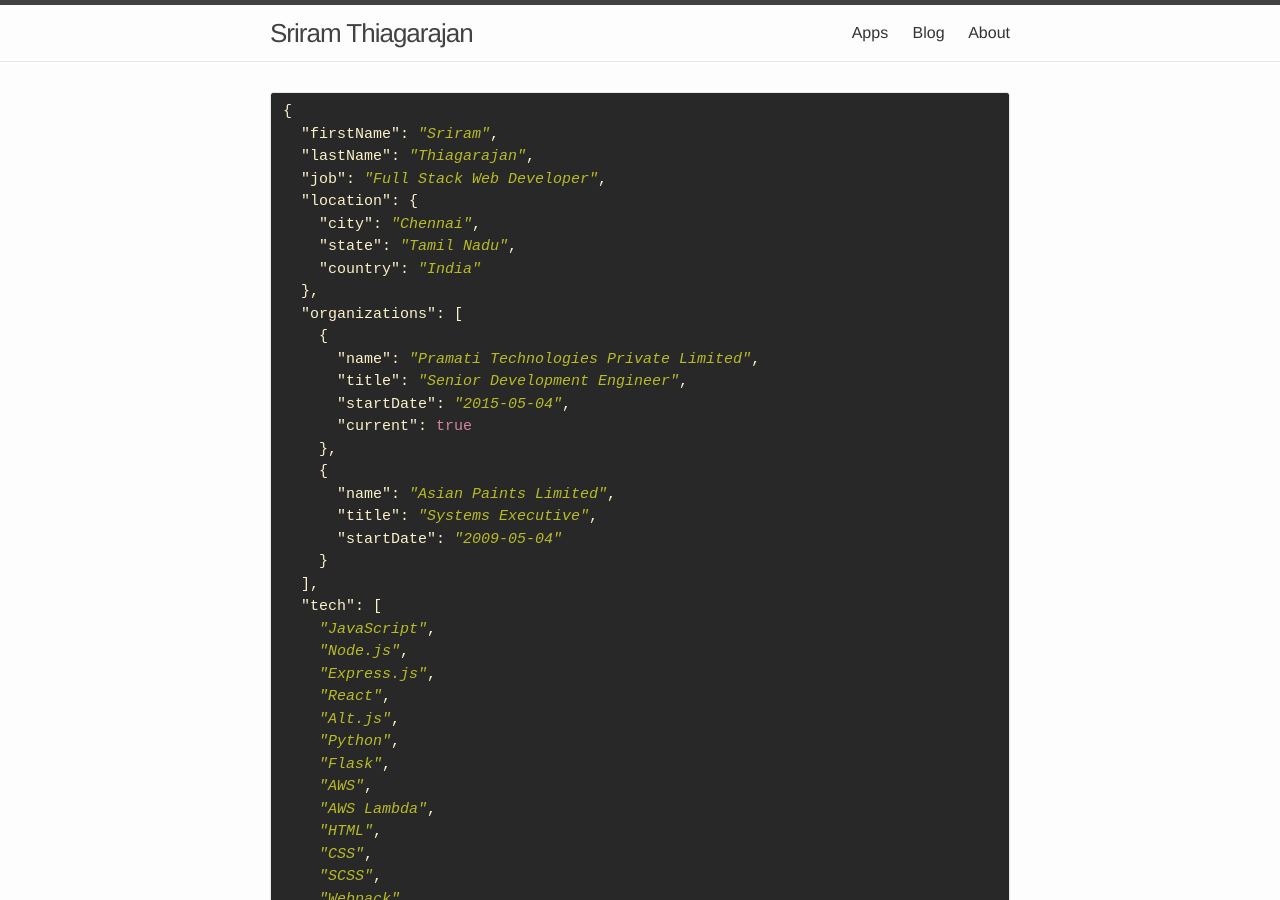
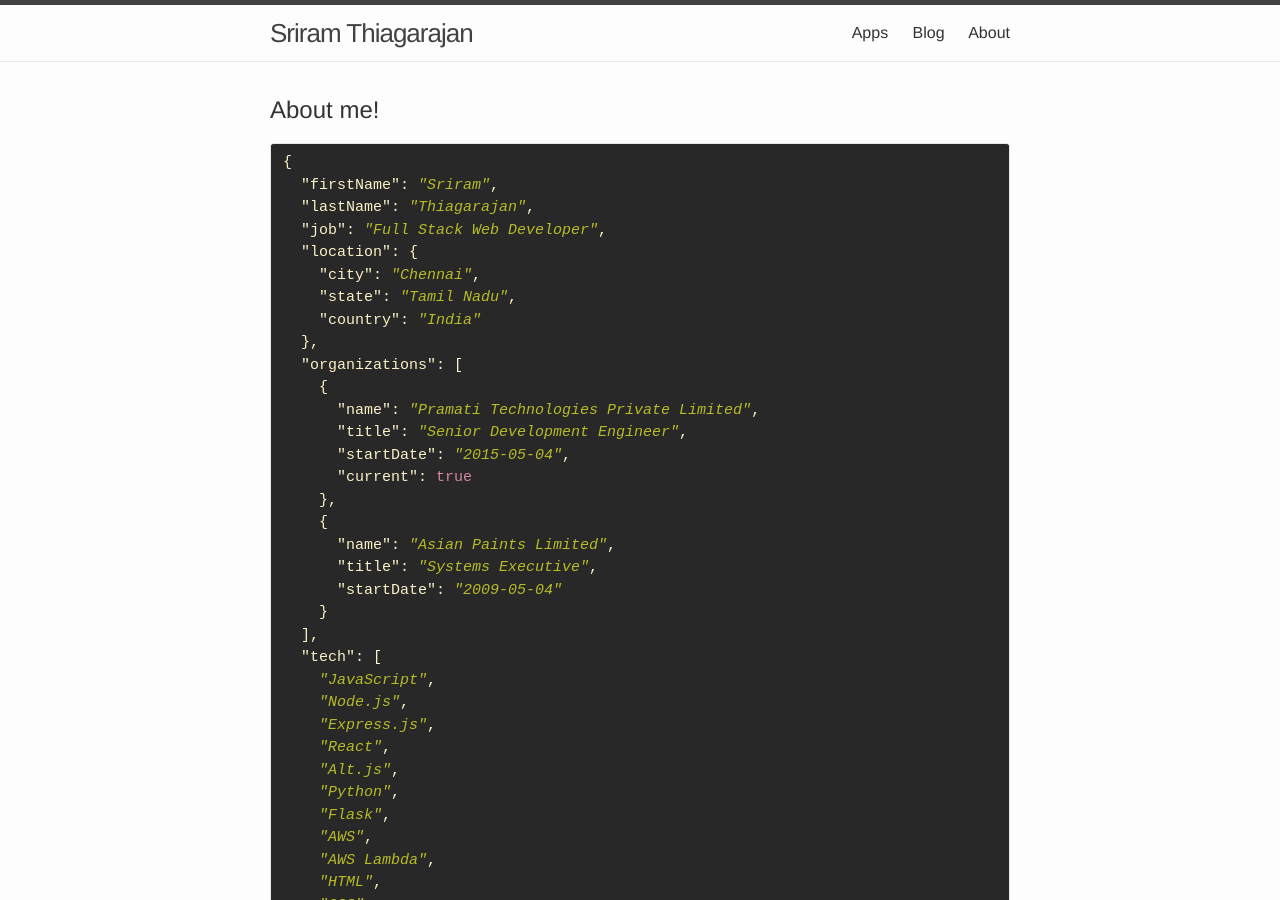
Before and after one commit to tsriram/tsriram.github.io, a Jekyll site: the page built from index.html, in a window 1280 px wide and 900 px high. Built offline with Jekyll 4.4.1, drawn with Linux system fonts in a browser that asks for light colours.

Commit message:
update home page

```diff
--- a/index.html
+++ b/index.html
@@ -3,6 +3,7 @@
 title: About
 ---
 
+<h2>About me!</h2>
 {% highlight json %}
 {
   "firstName": "Sriram",
```
